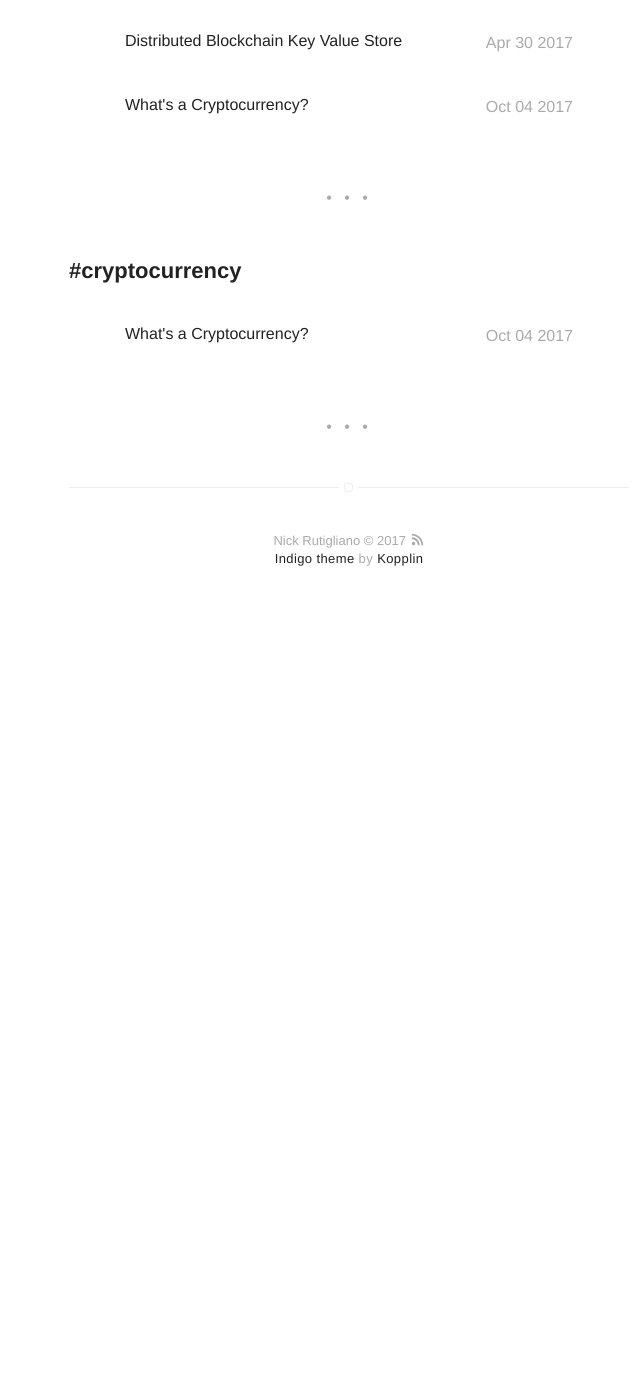
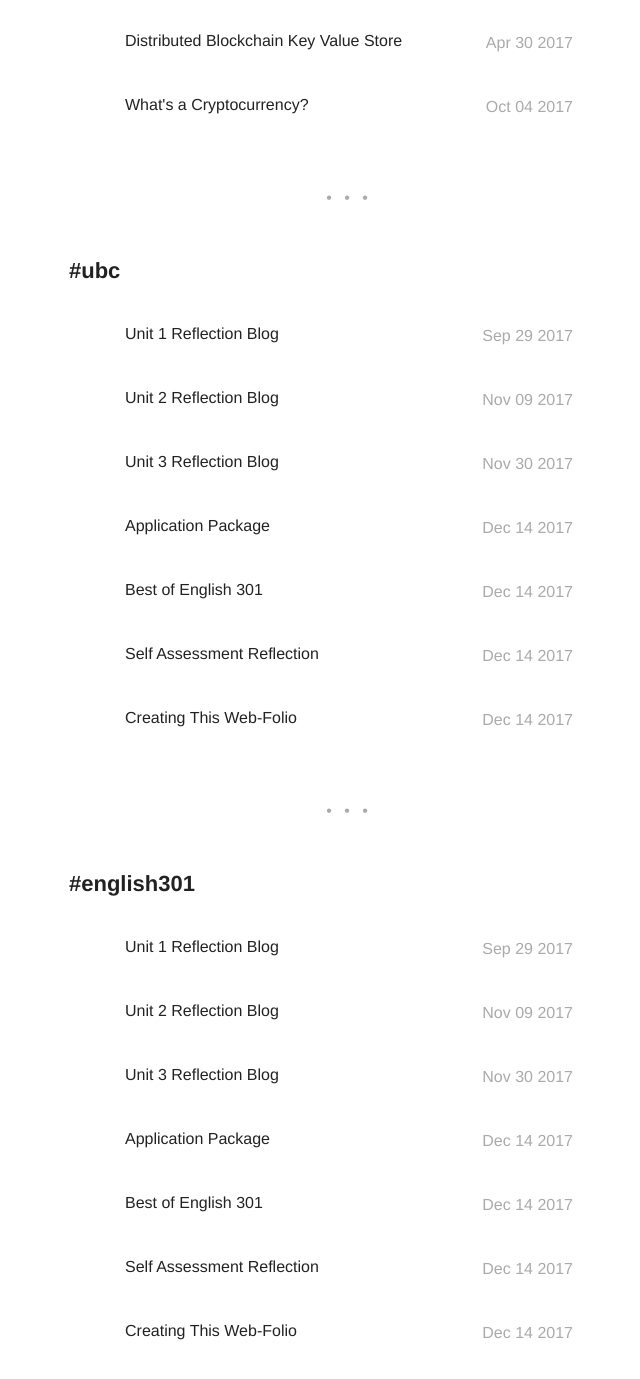
Before and after one commit to rutigs/rutigs.github.io, a Jekyll site: the page built from tags.html, in a window 1280 px wide and 1400 px high, scrolled down 4202 px. Shown: the top 1379 px of the window, without its empty margins (291-931 px from the left). Built offline with Jekyll 4.4.1, drawn with Linux system fonts in a browser that asks for light colours; before the commit the page ends 4832 px from its top, so only the background shows below that; part of the change alters nothing that is shown.

Commit message:
english 301 stuff

```diff
--- a/_config.yml
+++ b/_config.yml
@@ -27,7 +27,7 @@ email: rutigliano.nick@gmail.com
 authors:
     nickrutigliano:
         name: Nick Rutigliano
-        bio: software engineer, music nerd, cryptocurrency fan
+        bio: prospective software engineer, music nerd, cryptocurrency fan
         external-image: false
         picture: assets/images/profile.jpg
 
--- /dev/null
+++ b/_posts/2017-09-29-unit-1-reflection-blog-301.md
@@ -0,0 +1,41 @@
+---
+title: "Unit 1 Reflection Blog"
+layout: post
+date: 2017-09-29
+headerImage: false
+tag:
+- ubc
+- english301
+star: false
+category: blog
+author: nickrutigliano
+description: Reflecting on Unit 1 of English 301
+---
+
+## Unit 1: Reflection Blog
+
+### Original Definition Document
+
+I assumed with my experience writing technical documents and reports these definitions would be an easy assignment however they were surprisingly more difficult than I had originally thought. When you are writing for people you work with, be it at a job or for a class, you can take real liberties in the explanations you use as the people in that environment are usually well versed in the topic being discussed. This assignment on the other hand is both technical in nature but to an audience who has a lot of unfamiliarity in the area. It is often one thing to have an understanding of something and it is another to be able to explain it in layman's term or to teach it and this is where the difficulty of this assignment arises. I have some relevant work and some minor investments in cryptocurrencies, but distilling my knowledge into a format where the reader doesn't have 5 years of Computer Science like myself becomes an entirely different ball game. I found that, one of our key expansion strategies outlined in the text: compare and contrast, was especially helpful in my explanations as cryptocurrencies can be seen as a derivative of modern digital financial systems.
+
+### Peer Review
+
+The peer review process is very interesting for many of the same reasons as the original document was to create. In an area where I have little to no relevant background knowledge, having to edit the technicality and approach to detail while having no real understanding of the concepts. It's an interesting  task and one that I think would help a lot of people like myself in improving their writing. It puts you outside your comfort zone of knowledge and forces you to look at the minutiae of the text and not the details it is trying to convey, but *the way they are being conveyed*.
+
+### Editing Process
+
+Reading the review of my work puts much of the work in my original document in perspective. In areas where I thought the purpose was clear, when explained from my partner's point of view, its easy to see I was misguided. Going back I was able to really improve the brevity of the original document following the insight given to me by Jovana. One of the key improvements I feel, was the removal of redundant areas, where I may have intended to highly something different but instead doubled down on something. In particular I was able to combine the wallet section into a lower area discussing differences as well rearrange other sections into a proper section using the negation expansion strategy.
+
+### What I Learned
+
+##### About My Writing
+
+While I think one of my strengths in writing is the flow, I sometimes struggle with redundancy and repitition in trying to keep it easy to read. Along those same lines, I need to be more specific in audience. Knowing your audience is key to tailoring a document for them, and while my first version was not awful in this regard, it needed some adjustments to improve the context and breadth of detail that can be used. Another thing I learned I could improve upon is narrowing sections to be more tighter and concise in their purpose. I used comparisons to traditional currencies a few too many times in sections that were not meant to be highlighting differences and have since taken this into account for the updated document.
+
+##### My Peer's Writing
+
+After reading Jovana's definitions of *Anomie* I learned that I could be more rigid in the structure used for the writeup. Her approach was very easy to see what aspect of the concept it was trying to explain while mine was more subtle in trying to answer to questions that comes out of those aspects. Neither of us is wrong, but I think her's was a better *formal* approach then mine and took some of the mental burden off of the reader. Instead of them reading a section and having questions that would be answered next, her approach simply answered the questions before they were asked.
+
+#### End Result
+
+In conclusion this unit and assignment in particular were very helpful. While explaining technical work to those within your ecosystem are important I think this assignment was particularly helpful in learning how to communicate in those who are not. In my future in the technology industry, I could see this being extraordinarily useful in things like pitches or proposals to stakeholders or management who may not see the values in something that I might.
--- /dev/null
+++ b/_posts/2017-11-09-unit-2-reflection-blog-301.md
@@ -0,0 +1,33 @@
+---
+title: "Unit 2 Reflection Blog"
+layout: post
+date: 2017-11-09
+headerImage: false
+tag:
+- ubc
+- english301
+star: false
+category: blog
+author: nickrutigliano
+description: Reflecting on Unit 2 of English 301
+---
+
+## Unit 2: Reflection Blog
+
+### Professional Social Media
+
+Prior to this assignment I had previously created a LinkedIn Profile to establish my online presence as I've previously looked for internships and co-ops for my future career. At first, I thought the concept was counterintuitive as my narrow view of social media was purely friendship but after reading and learning more about LinkedIn and what it has to offer I'm happy to have improved my profile following the assignment.
+
+### Formal Report So Far
+
+Aside from clearing up some questions I have in regard to audience I'm very happy with my progress towards my formal report. I feel as though I have all the groundwork in place and following my execution of the interviews, I will be in a very good place to finish my research and construct a quality report. The report is very near and dear to me as it is researching a problem that I have faced, poor interview process for Software Engineering roles, and I'm looking forward to establishing and solving the problems within it.
+
+### Peer Review
+
+Reviewing other's writing work is still very new to me, it's not like a code review that I have done in the past, and as such is very interesting trying to analyze writing without looking too closely at the content. I think it's really hammered in the thought that the writing can be both very specific in detail without alienating a reader with jargon and tribal knowledge to them.
+
+As such, I have tried to incorporate some of these ideas following reading other's proposals and their feedback on my own. While in some cases technical terms are necessary but it's very important to know exactly _when_ they are necessary.
+
+#### End Result
+
+The sheer amount of writing in this course has been quite eye opening. As a Computer Science major, I think I've written more in this class than all my classes previously combined, and its been very eye opening to see how much I have and can improve in this aspect. I'm very certain the writing aspect of my career will no doubt benefit from the practice and lessons so far and still to come.
--- /dev/null
+++ b/_posts/2017-11-30-unit-3-reflection-blog-301.md
@@ -0,0 +1,37 @@
+---
+title: "Unit 3 Reflection Blog"
+layout: post
+date: 2017-11-30
+headerImage: false
+tag:
+- ubc
+- english301
+star: false
+category: blog
+author: nickrutigliano
+description: Reflecting on Unit 3 of English 301
+---
+
+## Unit 3: Reflection Blog
+
+### Formal Report So Far
+
+##### Research
+
+Research for my formal report was actually painless using my contacts from my time in industry and in Computer Science at UBC. As I am at the end of my degree I have made many contacts, friends, and acquaintances and was able to get lots of responses, interest and buzz around my surveys to get quality results. On top of that, my colleagues  from past internships and work experience provided me with excellent insight during out interviews that I can't thank them enough for.
+
+##### Organization
+
+Organizing a report like that was relatively simply given the assignment before it was to lay out all the headings and the general structure of the report. Following the guidelines, I was able to know exactly where I wanted my data, findings, and visuals to all be placed.
+
+##### Writing
+
+As organization was straightforward, and my research went smoothly with my excellent contacts and decent response rate to my survey, writing was simply a matter of a putting the pieces of the puzzle in place. Following that and a bit of analyzing of the results I was able to write and construct my report with ease.
+
+##### Peer Reviewing
+
+Peer reviewing another report was an interesting experience. Looking past the content of the report, it was interesting to see how other people portrayed the problems, the research to solving them, and proposed solutions for them. Comparing with my own report it became apparent which things were effective in the different reports. An example is quality headings and sub-headings to truly divide the content or use of spacing between sections to establish barriers or adjust the flow of the document.
+
+##### Conclusion
+
+The report has shaped up quite well and following the feedback from my peer and the professor I think I'll have a truly quality and professional document completed for this class.
--- /dev/null
+++ b/_posts/2017-12-14-application-package.md
@@ -0,0 +1,21 @@
+---
+title: "Application Package"
+layout: post
+date: 2017-12-14
+tag:
+ - english301
+ - ubc
+image:
+headerImage: false
+projects: true
+star: false
+hidden: true # don't count this post in blog pagination
+description: "Application Package for a Software Engineering position at Google"
+category: project
+author: nickrutigliano
+externalLink: false
+---
+
+Please see my application package for a Software Engineer position at Google.
+
+[Package PDF]({{ site.url }}/assets/application_package.pdf)
--- /dev/null
+++ b/_posts/2017-12-14-best-of-english-301.md
@@ -0,0 +1,53 @@
+---
+title: "Best of English 301"
+layout: post
+date: 2017-12-14
+tag:
+ - english301
+ - ubc
+image:
+headerImage: false
+projects: true
+star: false
+hidden: true # don't count this post in blog pagination
+description: "Best of my work during english 301"
+category: project
+author: nickrutigliano
+externalLink: false
+---
+
+Here is some my best work over the term of English 301!
+
+## 1. Complaint Letter
+
+When tasked to make a complaint letter professionally one company immediately came to mind: Canada Post. Canada Post has caused me much grief over the years and I think I found success with this assignment.
+
+> While I understand interruptions occur, many of us rely on the postal service for things everyday as many things simply must be purchased online and delivered to our homes.
+
+You can see the whole letter [here.](https://engl301.arts.ubc.ca/2017/11/17/31-complaint-letter-nick-rutigliano/)
+
+## 2. Peer Review of Definitions
+
+For peer reviewing another student's definition I was tasked with Jovana Vranic's definition of [anomie](https://engl301.arts.ubc.ca/2017/11/17/31-complaint-letter-nick-rutigliano/). Given my background is not in sociology and I had never heard the term before this was a true test of her definition. I think my review was fair and just at highlight the strengths and weaknesses of her work.
+
+> One thing to adjust might be a more specific parenthetical definition. It is clear in establishing it as a condition and what causes it in young adults but less clear in how it actually affects them. The wording used can be construed in different ways and may put some ambiguity in the readers mind.
+
+You can see my full review [here.](https://engl301.arts.ubc.ca/2017/09/27/13-peer-review-of-definitions-jovana-vranic/)
+
+## 3. Definition Assignment
+
+The definition assignment was a fun one as I took a very technical and difficult term _cryptocurrency_ and attempted to distill to be understood by someone without a technical background or a degree in computer science.
+
+![img](https://upload.wikimedia.org/wikipedia/commons/thumb/f/f9/Public_key_encryption.svg/525px-Public_key_encryption.svg.png)
+
+I think with quality visuals and approaching the problem as a series of questions to define the term I gave my readers an excellent definition and burst of knowledge.
+
+The full definition can be found [here.](https://engl301.arts.ubc.ca/2017/09/22/13-definitions-cryptocurrency/)
+
+## 4. Formal Report
+
+The formal report was truly a daunting task, one I thought would be insurmountable upon hearing its initial 15 page requirement length. However, following the course's broken down chunks of work the report came today fairly easily and remains some of my proudest work. I tackled a sincere problem, conducted some quality research, and provided a company with actionable insight to help them.
+
+![]({{ site.url }}/assets/abstract.png)
+
+You can see the full report [here.](https://engl301.arts.ubc.ca/2017/12/10/4-3-formal-report/)
--- /dev/null
+++ b/_posts/2017-12-14-self-assessment-301.md
@@ -0,0 +1,13 @@
+---
+title: "Self Assessment Reflection"
+layout: post
+date: 2017-12-14
+headerImage: false
+tag:
+- ubc
+- english301
+star: false
+category: blog
+author: nickrutigliano
+description: Self assessing myself after English 301
+---
--- /dev/null
+++ b/_posts/2017-12-14-web-folio-301.md
@@ -0,0 +1,13 @@
+---
+title: "Creating This Web-Folio"
+layout: post
+date: 2017-12-14
+headerImage: false
+tag:
+- ubc
+- english301
+star: false
+category: blog
+author: nickrutigliano
+description: Looking back on the creation of this webfolio
+---
```
Also changed, not shown: assets/abstract.png (added), 1 other file.
